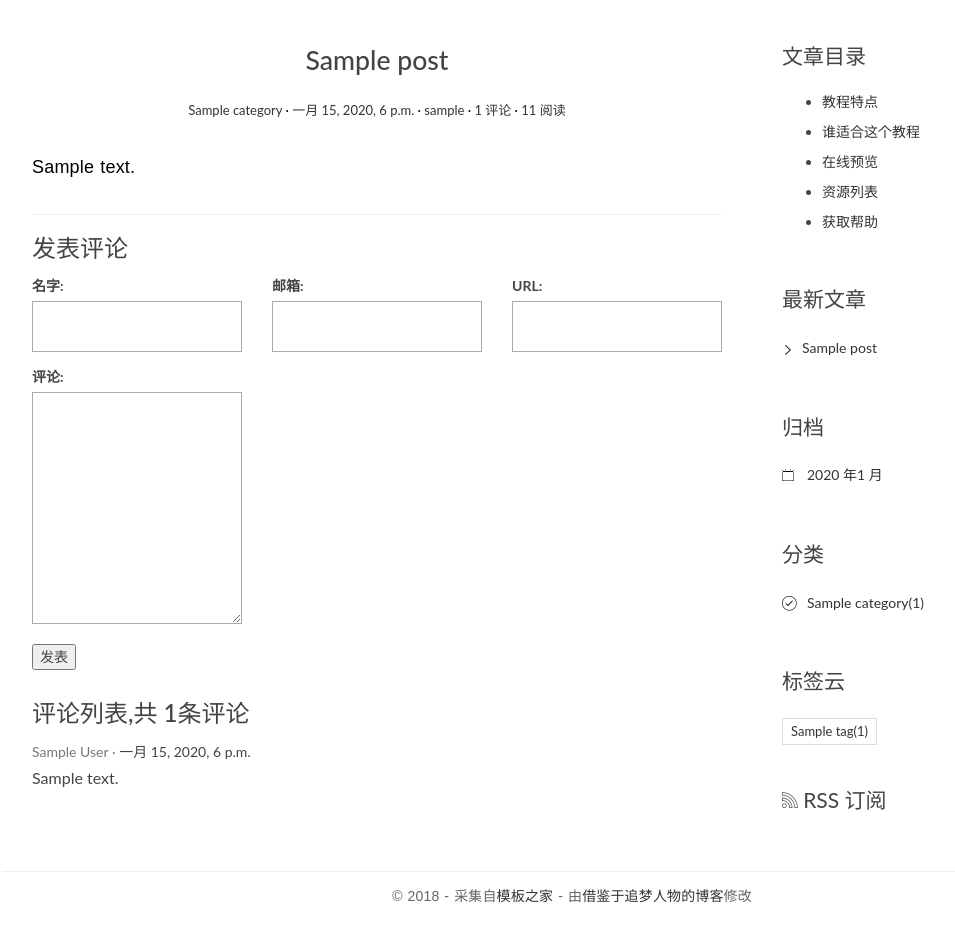
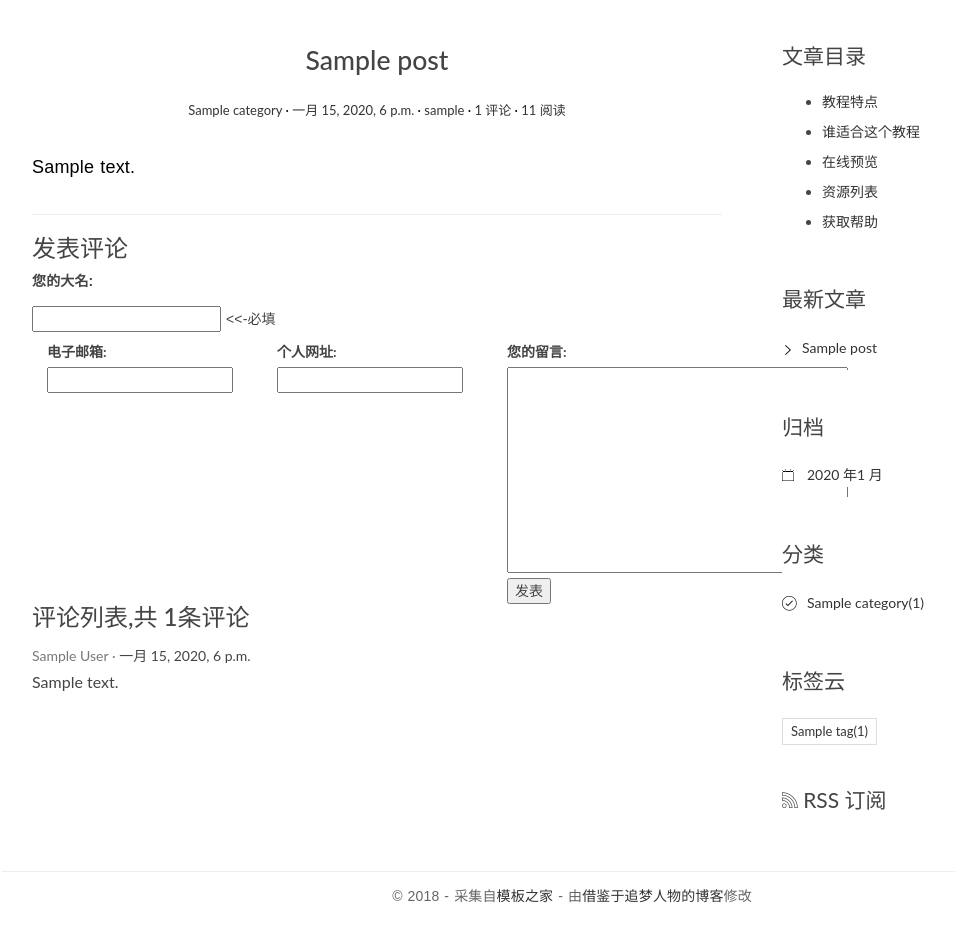
Before and after one commit to YellowDong/myblog, a Django app: page /post/1/ in a window 1280 px wide. Shown: the part 132-1059 px from the top of the page, without its empty margins (68-1023 px from the left). Run offline with Django 3.2, Linux system fonts and the light colour scheme; tables that the repository leaves empty hold one stand-in row (values such as "Sample post"); some libraries are stand-ins or nearby versions.

Commit message:
update css

```diff
--- a/blogproject/templates/blog/detail.html
+++ b/blogproject/templates/blog/detail.html
@@ -21,26 +21,31 @@
     <section class="comment-area">
     <hr>
     <h3>发表评论</h3>
-    <form action="{% url 'comments:post_comment' post.pk %}" method="post" class="comment-form">
+    <form action="{% url 'comments:post_comment' post.pk %}" method="post" id="comments-form">
     {% csrf_token %}
-    <div class="row">
-        <div class="col-md-4">
-            <label for="{{ form.author.id_for_label }}">名字:</label>
-            {{ form.author }}
-            {{ form.author.errors }}
+    <div id="comments-open-data">
+        <div id="comment-form-name">
+            <p>
+                <label for="{{ form.name.id_for_label }}">您的大名:</label>
+            </p>
+            <p>
+                {{ form.author }}
+                {{ form.author.errors }}
+                <span class="hint"> <<-必填</span>
+            </p>
         </div>
         <div class="col-md-4">
-            <label for="{{ form.email.id_for_label }}">邮箱:</label>
+            <label for="{{ form.email.id_for_label }}">电子邮箱:</label>
             {{ form.email }}
             {{ form.email.errors }}
         </div>
         <div class="col-md-4">
-            <label for="{{ form.url.id_for_label }}">URL:</label>
+            <label for="{{ form.url.id_for_label }}">个人网址:</label>
             {{ form.url }}
             {{ form.url.errors }}
         </div>
         <div class="col-md-4">
-            <label for="{{ form.body.id_for_label }}">评论:</label>
+            <label for="{{ form.body.id_for_label }}">您的留言:</label>
             {{ form.body }}
             {{ form.body.errors }}
             <button type="submit" class="comment-bin">发表</button>
@@ -89,49 +94,3 @@
         </ul>
     </div>
 {% endblock toc %}
-
-<form action="{% url 'comments:post_comment' post.pk %}" method="post" id="comments-form">
-    {% csrf_token %}
-    <div id="comments-open-data">
-        <div id="comment-form-name">
-            <p>
-                <label for="{{ form.name.id_for_label }}">您的大名:</label>
-            </p>
-            <p>
-                {{ form.author }}
-                {{ form.author.errors }}
-                <span class="hint"> <<-必填</span>>
-            </p>>
-        </div>
-        <div class="col-md-4">
-            <label for="{{ form.email.id_for_label }}">电子邮箱:</label>
-            {{ form.email }}
-            {{ form.email.errors }}
-        </div>
-        <div class="col-md-4">
-            <label for="{{ form.url.id_for_label }}">个人网址:</label>
-            {{ form.url }}
-            {{ form.url.errors }}
-        </div>
-        <div class="col-md-4">
-            <label for="{{ form.text.id_for_label }}">您的留言:</label>
-            {{ form.body }}
-            {{ form.body.errors }}
-            <button type="submit" class="comment-bin">发表</button>
-        </div>
-    </div>
-</form>
-
-<ul class="comment-list list-unstyled">
-    {% for comment in comment_list %}
-    <li class="comment-item">
-        <span class="nickname">{{ comment.author }}</span>
-        <time class="submit-data">{{ comment.comment_time }}</time>
-        <div class="text">
-            {{ comment.body }}
-        </div>
-    </li>
-    {% empty %}
-    暂无评论
-    {% endfor %}
-</ul>
```
